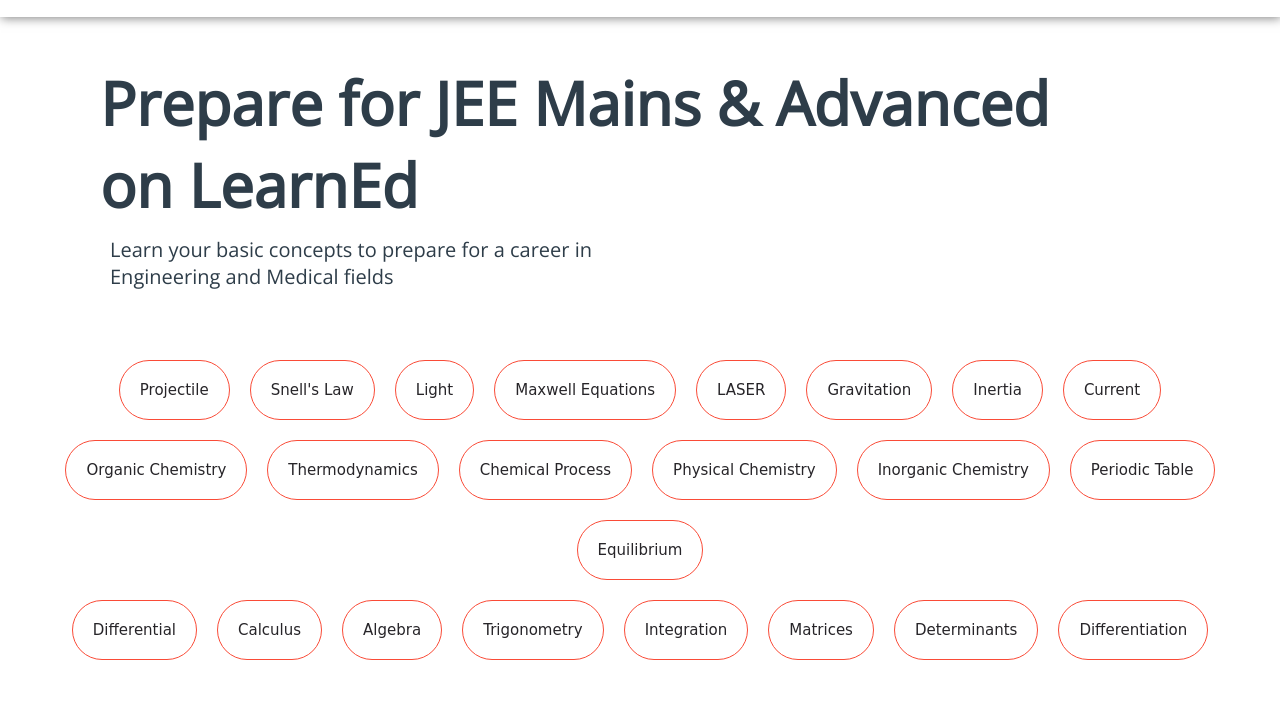
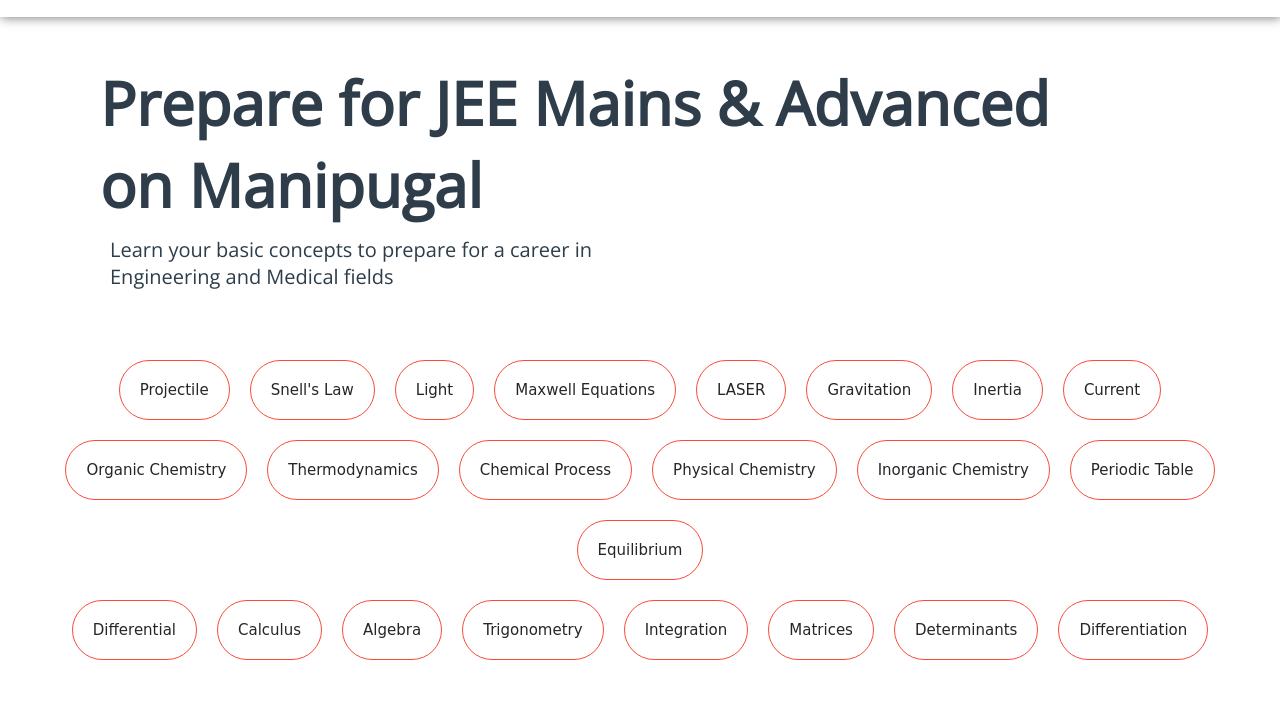
Before and after one commit to Pugal8/E-learning-portal, a plain HTML site: page subjects/jee.html in a window 1280 px wide. Shown: the part 88-800 px from the top of the page. Drawn offline with nearby package versions, Linux system fonts and the light colour scheme.

Commit message:
Update jee.html

```diff
--- a/subjects/jee.html
+++ b/subjects/jee.html
@@ -29,7 +29,7 @@
 	</header>
 
 	<div class="title">
-		<span>Prepare for JEE Mains & Advanced<br>on LearnEd</span>
+		<span>Prepare for JEE Mains & Advanced<br>on Manipugal</span>
 		<div class="shortdesc">
 			<p>Learn your basic concepts to prepare for a career in<br>Engineering and Medical fields</p>
 		</div>
```
